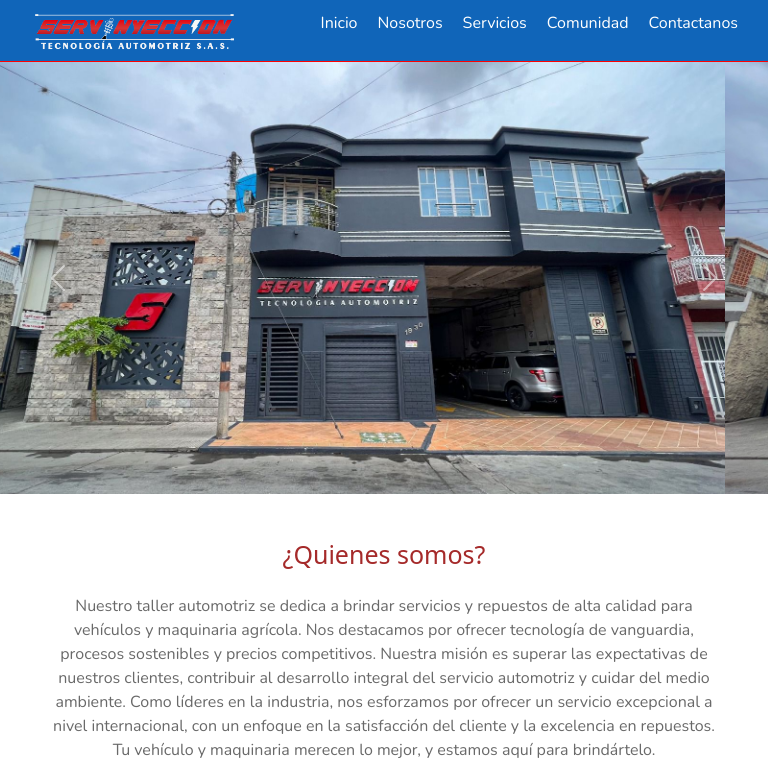
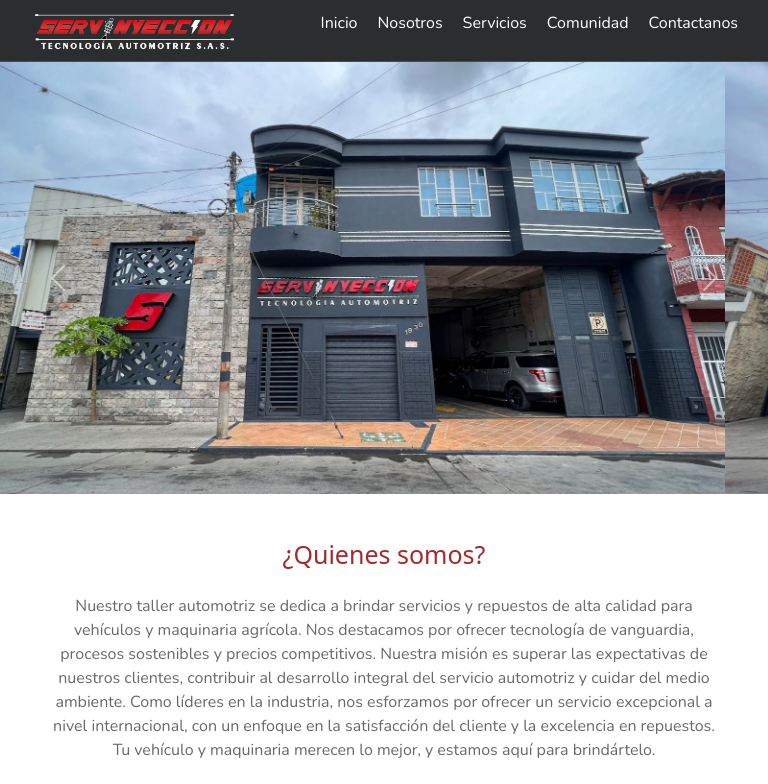
Before and after one commit to Nicolopez4/entregable2, a plain HTML site: page index.html in a window 768 px wide. Shown: the top 784 px of the page. Drawn offline with nearby package versions, Linux system fonts and the light colour scheme; grey boxes are pictures that could not be loaded.

Commit message:
nicolas lopez

```diff
--- a/style/style.css
+++ b/style/style.css
@@ -366,7 +366,7 @@
     position: sticky;
     top: 0;
     display: flex;
-    background-color: #1065b9;
+    background-color:#2C2D2E;
 
 
 
```
